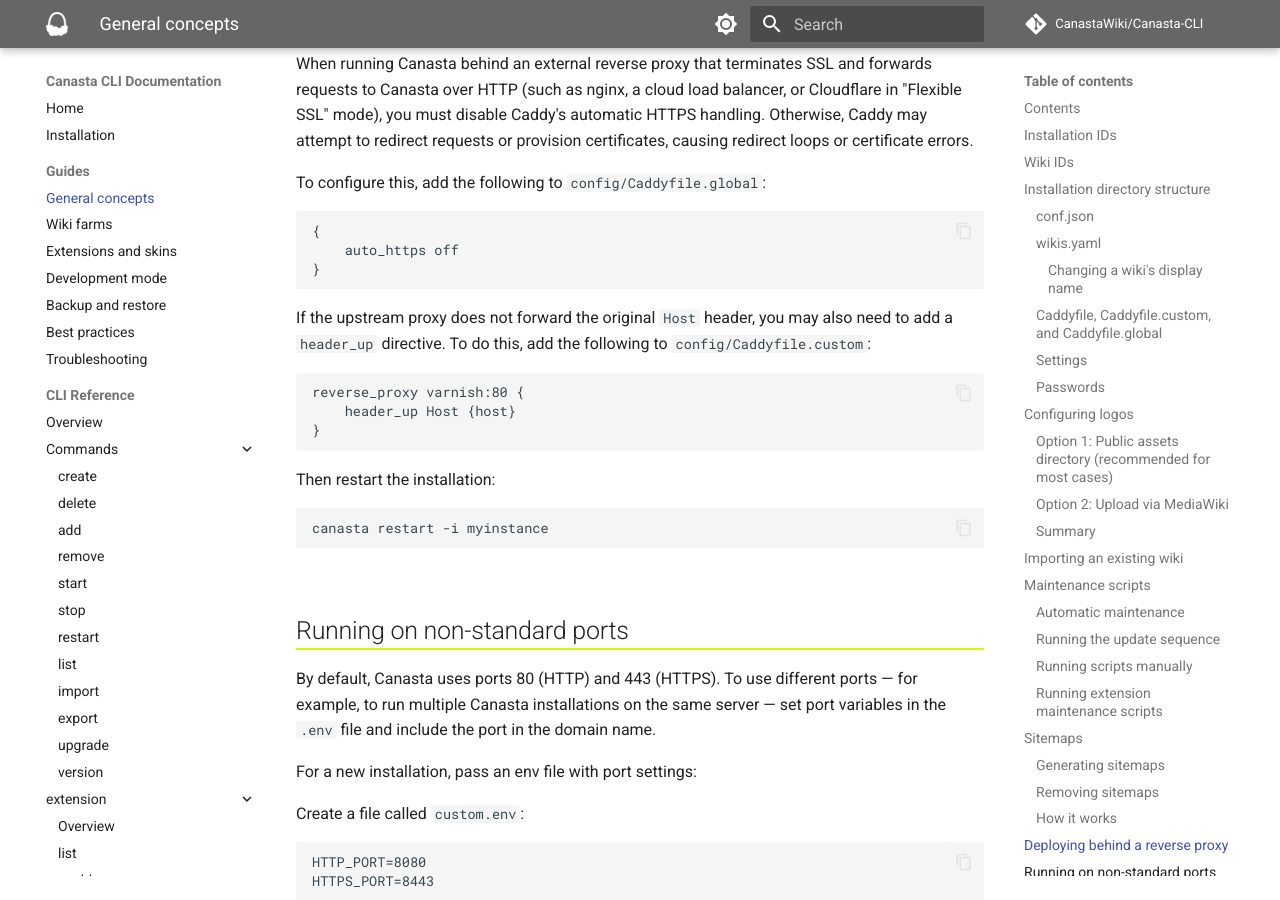
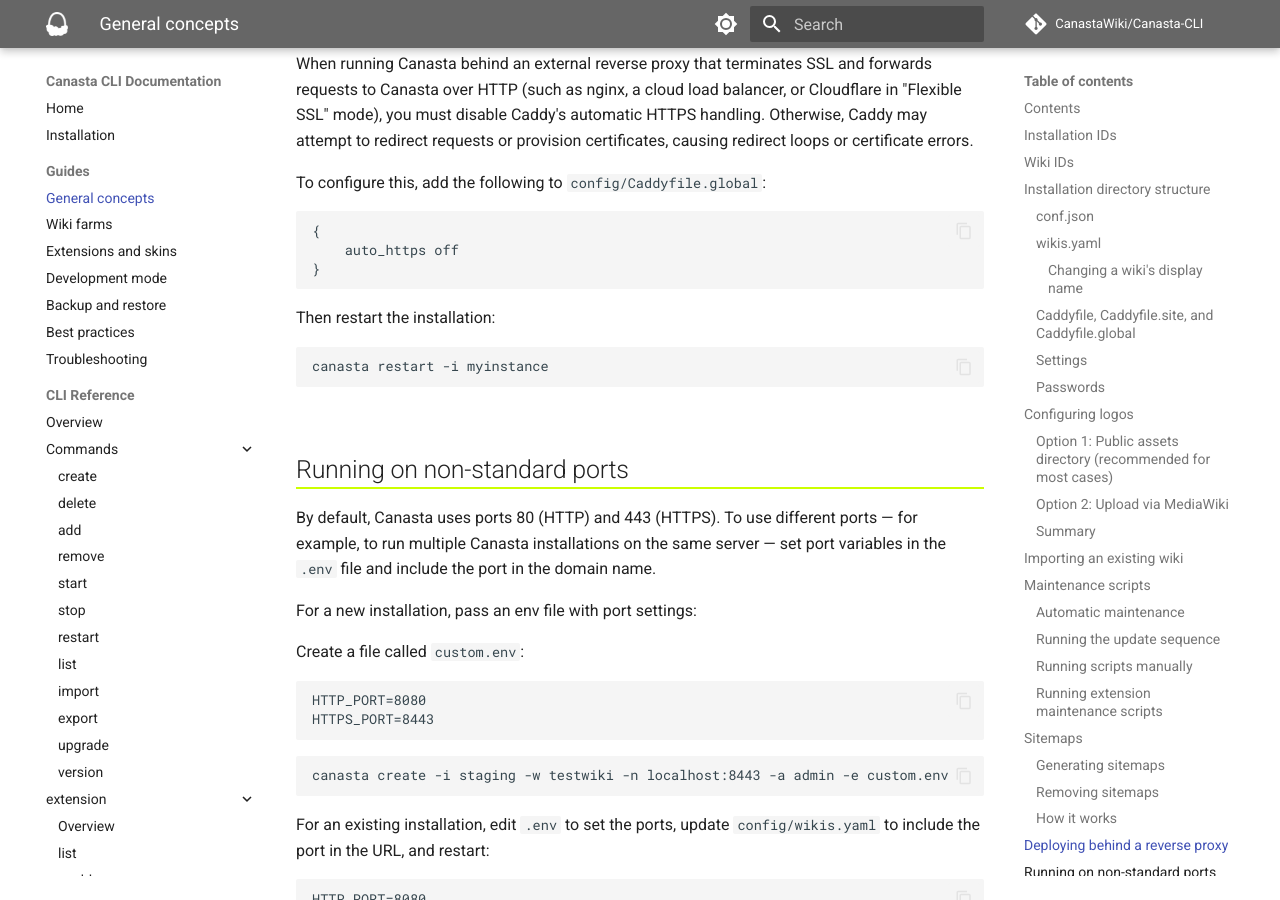
Before and after one commit to CanastaWiki/Canasta-CLI, an MkDocs documentation site: the page built from docs/guide/general-concepts.md, in a window 1280 px wide and 900 px high, scrolled down 10334 px. Built offline with MkDocs 1.6.1 and Material for MkDocs 9.7.7, drawn with Linux system fonts in a browser that asks for light colours; comment, search, counter and statistics services are not loaded; some of the changed text lies outside the part shown.

Commit message:
Rename Caddyfile.custom to Caddyfile.site
Rename for consistency with Caddyfile.global — the name now describes
where the directives go (site block) rather than being a generic label.

````diff
--- a/docs/guide/general-concepts.md
+++ b/docs/guide/general-concepts.md
@@ -73,7 +73,7 @@
 ├── config/
 │   ├── wikis.yaml                 # Wiki definition (IDs, URLs, display names)
 │   ├── Caddyfile                  # Generated reverse proxy config (do not edit)
-│   ├── Caddyfile.custom           # User customizations for Caddy site block
+│   ├── Caddyfile.site             # User customizations for Caddy site block
 │   ├── Caddyfile.global           # User global options and extra site blocks
 │   ├── admin-password_{wiki-id}   # Generated admin password per wiki
 │   └── settings/
@@ -159,13 +159,13 @@
 
 `$wgMetaNamespace` provides an alias for the Project namespace (the `Project:` prefix always works as well). It is derived from the display name with spaces replaced by underscores. For example, a wiki named "Project Documentation" will get the alias `Project_Documentation:`. If you need a different alias, you can override `$wgMetaNamespace` in a per-wiki settings file (use underscores instead of spaces).
 
-### Caddyfile, Caddyfile.custom, and Caddyfile.global
+### Caddyfile, Caddyfile.site, and Caddyfile.global
 
 Canasta uses [Caddy](https://caddyserver.com/) as its reverse proxy. The `config/Caddyfile` is auto-generated from `wikis.yaml` and is overwritten whenever wikis are added or removed — do not edit it directly.
 
-To add custom Caddy directives for the site block (headers, rewrites, etc.), edit `config/Caddyfile.custom`. To add global Caddy options or additional site blocks (e.g., a www-to-non-www redirect), edit `config/Caddyfile.global`. Both files are imported by the generated Caddyfile and are never overwritten.
+To add custom Caddy directives for the site block (headers, rewrites, etc.), edit `config/Caddyfile.site`. To add global Caddy options or additional site blocks (e.g., a www-to-non-www redirect), edit `config/Caddyfile.global`. Both files are imported by the generated Caddyfile and are never overwritten.
 
-Example `Caddyfile.custom`:
+Example `Caddyfile.site`:
 
 ```
 header X-Frame-Options "SAMEORIGIN"
@@ -438,14 +438,6 @@
 }
 ```
 
-If the upstream proxy does not forward the original `Host` header, you may also need to add a `header_up` directive. To do this, add the following to `config/Caddyfile.custom`:
-
-```
-reverse_proxy varnish:80 {
-    header_up Host {host}
-}
-```
-
 Then restart the installation:
 
 ```bash
````
Also changed, not shown: docs/guide/best-practices.md (+1 -1 lines), docs/guide/devmode.md (+1 -1 lines), 7 other files.
